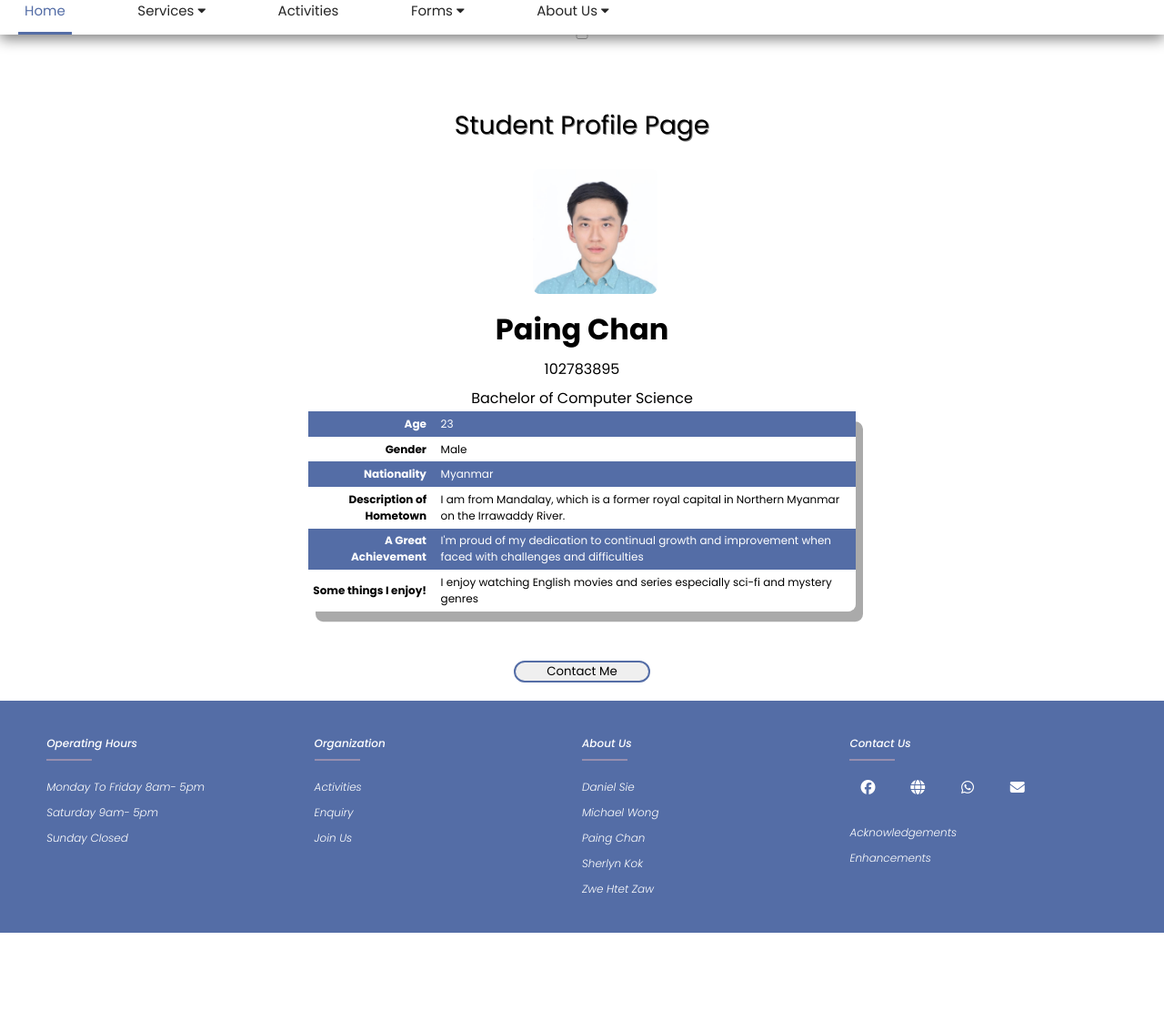
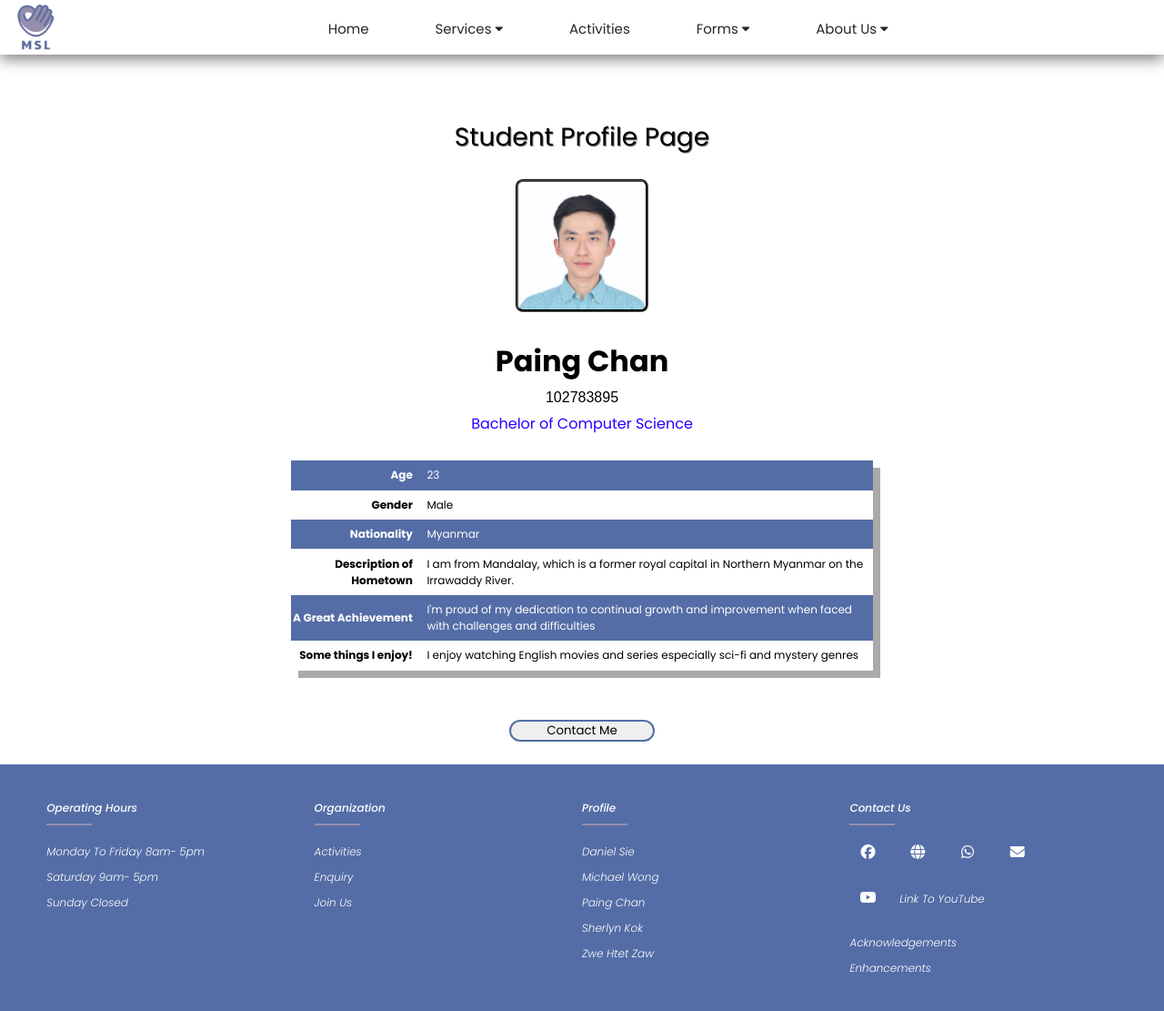
Before and after one commit to Zwe-Zwe/Inquiry-Project-Assignment, a PHP site: page /paing.html in a window 1280 px wide. Shown: the whole page at 91% size. Before the commit the page ends 1025 px from the top, so only its background shows below. Run offline with PHP 8.4, Linux system fonts and the light colour scheme.

Commit message:
fixed profiel page

```diff
--- a/paing.html
+++ b/paing.html
@@ -5,7 +5,7 @@
     <meta charset="utf-8" />
     <meta name="description" content="" />
     <meta name="keywords" content="" />
-    <meta name="author" content="Michael Wong" />
+    <meta name="author" content="Michael" />
     <meta name="viewport" content="width=device-width, initial-scale=1" />
     <link rel="stylesheet" href="styles/style.css" />
     <link
@@ -18,16 +18,27 @@
       href="https://cdnjs.cloudflare.com/ajax/libs/font-awesome/4.7.0/css/font-awesome.min.css"
     />
   </head>
-
   <body>
     <header>
-      <a href="https://arekku21.github.io/MSL-Medical/" class="logo">MSL</a>
+      <a href="https://arekku21.github.io/MSL-Medical/" id="logo"
+        ><img id="res_logo" src="images/logo2.png"
+      /></a>
       <input class="side-menu" type="checkbox" id="side-menu" />
       <label class="hamb" for="side-menu"
         ><span class="hamb-line"></span
       ></label>
       <nav>
         <ul class="navbar">
+          <div class="nav_div">
+            <div id="logo_div">
+              <a href="index.html"
+                ><img
+                  src="images/logo2.png"
+                  alt="Sarawak Society for the Deaf"
+                  id="msl_logo"
+              /></a>
+            </div>
+            <div id="nav_menu">
               <li><a href="index.html">Home</a></li>
               <li class="subnav">
                 <a href="#">Services <i class="fa fa-caret-down"></i></a>
@@ -49,51 +60,67 @@
               <li class="subnav">
                 <a href="#">About Us <i class="fa fa-caret-down"></i></a>
                 <ul class="submenu">
-              <li><a href="#">&#128100; Daniel Sie</a></li>
-              <li><a href="#">&#128100; Michael Wong</a></li>
-              <li><a href="#">&#128100; Paing Chan</a></li>
-              <li><a href="#">&#128100; Sherlyn Kok</a></li>
-              <li><a href="#">&#128100; Zwe Htet Zaw</a></li>
+                  <li><a href="daniel.html">&#128100; Daniel Sie</a></li>
+                  <li><a href="michael.html">&#128100; Michael Wong</a></li>
+                  <li><a href="paing.html">&#128100; Paing Chan</a></li>
+                  <li><a href="sherlyn.html">&#128100; Sherlyn Kok</a></li>
+                  <li><a href="zwe.html">&#128100; Zwe Htet Zaw</a></li>
                 </ul>
               </li>
+            </div>
+          </div>
         </ul>
       </nav>
     </header>
 
-    <section class="profile-section space">
-      <div class="title">Student Profile Page</div>
+    <article id="profile-page">
+      <!--Picture and credentials section-->
+      <section>
+        <div id="title">Student Profile Page</div>
+
         <br />
+
         <!--padding in between sections-->
-      <div class="pic">
-        <span class="cpt">
+        <div id="pic">
+          <span id="cpt">
             <span
               ><p>
-              Hi! I'm William and currently a first-year Computer Science Degree
-              student in Swinburne, Sarawak.
+                Hi! I'm William and currently a first-year Computer Science
+                Degree student in Swinburne, Sarawak.
               </p></span
             >
           </span>
-        <img src="images/paing.jpg" alt="Picture of Paing" class="pfp" />
+          <img src="images/paing.jpg" alt="Picture of Paing" id="pfp" />
         </div>
-      <div class="credentials">
-        <p class="name">Paing Chan</p>
-        <p class="student_id">102783895</p>
-        <p class="course">Bachelor of Computer Science</p>
+
+        <div id="credentials">
+          <p id="name">Paing Chan</p>
+          <p id="student_id">102783895</p>
+          <p id="course">Bachelor of Computer Science</p>
         </div>
-      <div class="table">
-        <table class="info_t">
+      </section>
+
+      <br />
+
+      <!--Information section-->
+      <section>
+        <div id="table">
+          <table id="info_t">
             <tr class="odd">
               <th>Age</th>
               <td>23</td>
             </tr>
+
             <tr class="even">
               <th>Gender</th>
               <td>Male</td>
             </tr>
+
             <tr class="odd">
               <th>Nationality</th>
               <td>Myanmar</td>
             </tr>
+
             <tr class="even">
               <th>Description of Hometown</th>
               <td>
@@ -101,6 +128,7 @@
                 Myanmar on the Irrawaddy River.
               </td>
             </tr>
+
             <tr class="odd">
               <th>A Great Achievement</th>
               <td>
@@ -108,6 +136,7 @@
                 when faced with challenges and difficulties
               </td>
             </tr>
+
             <tr class="even">
               <th>Some things I enjoy!</th>
               <td>
@@ -117,13 +146,21 @@
             </tr>
           </table>
         </div>
+      </section>
+
       <br /><br />
-      <div class="email">
+
+      <!--Email section-->
+      <section>
+        <div id="email">
           <button>
-          <a href="mailto:102783895@students.swinburne.edu.my"> Contact Me </a>
+            <a href="mailto:102783895@students.swinburne.edu.my">
+              Contact Me
+            </a>
           </button>
         </div>
       </section>
+    </article>
 
     <footer>
       <div class="container">
@@ -145,13 +182,13 @@
             </ul>
           </div>
           <div class="footer-col">
-            <h4>about us</h4>
+            <h4>profile</h4>
             <ul>
-              <li><a href="#">Daniel Sie</a></li>
-              <li><a href="#">Michael Wong</a></li>
-              <li><a href="#">Paing Chan</a></li>
-              <li><a href="#">Sherlyn Kok</a></li>
-              <li><a href="#">Zwe Htet Zaw</a></li>
+              <li><a href="daniel.html">Daniel Sie</a></li>
+              <li><a href="michael.html">Michael Wong</a></li>
+              <li><a href="paing.html">Paing Chan</a></li>
+              <li><a href="sherlyn.html">Sherlyn Kok</a></li>
+              <li><a href="zwe.html">Zwe Htet Zaw</a></li>
             </ul>
           </div>
           <div class="footer-col">
@@ -170,6 +207,8 @@
                 ><i class="fa-solid fa-envelope"></i
               ></a>
               <br />
+              <a href="#"><i class="fa-brands fa-youtube"></i></a>
+              <span id="youtube-link">Link to YouTube</span>
             </div>
             <a class="footer-essentials" href="acknowledgement.html"
               >Acknowledgements</a
--- a/styles/style.css
+++ b/styles/style.css
@@ -37,116 +37,148 @@ h3 {
 
 /* Profile */
 
-.profile-section {
+#profile-page {
+  /* gave it an id instead of body */
+  margin-top: 8%;
   display: flex;
   flex-direction: column;
   gap: 1px;
-  div {
+}
+#title,
+#pic,
+#credentials,
+#table,
+#email {
+  height: auto; /* changed from 200px */
   width: 50%;
   margin: 0 auto;
 }
-  .title {
+#title {
   font-size: 175%;
   text-shadow: 1px 1px #808080;
   color: #000;
   width: 30%;
   height: 10%;
   text-align: center;
-  }
-  .pic {
+  min-width: 400px;
+}
+#name {
+  font-size: 200%;
+  font-weight: bold;
+}
+#student_id,
+#course {
+  font-size: 100%;
+}
+#student_id {
+  font-family: Arial, sans-serif; /* Arial font */
+}
+#course {
+  color: rgb(38, 0, 255); /* colour for the course */
+}
+#pic {
   width: 30%;
   height: 10%;
 }
-  .pic img {
-    max-width: 38%;
-    max-height: 75%;
+#pic img {
+  width: 38%;
+  height: 75%;
+  /* min-width:125px; */
   margin: 0 auto;
   position: relative;
-    left: 35%;
+  margin-left: 31%;
   z-index: -1;
   border-radius: 0.5em;
-  }
-  .cpt:hover ~ .pfp {
+  border: 3px groove rgb(0, 0, 0); /* groove border */
+}
+#cpt:hover ~ #pfp {
   transform: scale(1.2);
-    -webkit-filter: brightness(40%);
+  -webkit-filter: brightness(10%);
   -webkit-filter: blur(200%);
-    filter: brightness(40%) blur(200%);
-    -webkit-transition: all 3s ease;
-    -o-transition: all 3s ease;
-    transition: all 3s ease;
-  }
-  .cpt {
+  filter: brightness(10%), blur(200%); /* added */
+  -webkit-transition: all 1.6s ease;
+  -o-transition: all 1.6s ease;
+  transition: all 1.6s ease;
+}
+#cpt {
   color: white;
-    width: 10%;
-    height: 10%;
-    padding: 2em 0.5em 0em 0.5em;
+  min-width: 100px;
+  width: 12%;
+  height: 70%;
+  padding: 1.5em 0.1em 0em 0.1em;
   opacity: 0%;
   position: absolute;
-    left: 46%;
+  left: 44.3%;
   -webkit-transition: all 0.5s ease-in-out;
   -o-transition: all 0.5s ease-in-out;
   transition: all 0.5s ease-in-out;
   z-index: 1;
-  }
-  .cpt:hover {
+  font-size: 15px;
+  text-align: center;
+}
+#cpt p {
+  font-size: 82%;
+}
+#cpt:hover {
   -webkit-opacity: 100%;
   opacity: 100%;
 }
-  .cpt p {
-    font-size: 10.8px;
-  }
-  .credentials {
+
+#credentials {
   text-align: center;
+  margin: 0 auto;
   height: 10%;
-  }
-  .credentials p {
+  min-width: 500px;
+  padding-top: 1em;
+}
+#credentials p {
   margin-top: 7px;
   margin-bottom: 1px;
 }
-  .name {
-    font-size: 200%;
-    font-weight: bold;
-  }
-  .student_id,
-  .course {
-    font-size: 100%;
-  }
-  .info_t {
+#info_t {
   margin: auto;
-    box-shadow: 0.5rem 0.7rem #0005;
+  box-shadow: 0.5rem 0.5rem #0005;
   background-color: #fffb;
-    border-radius: 0.7em;
   border-collapse: collapse;
   font-size: 12px;
   min-width: 50%;
 }
-  th {
+#table {
+  height: 100%;
+  min-width: 450px;
+}
+#info_t th {
   text-align: right;
   padding-right: 0.6em;
 }
-  td {
-    padding: 0.4em;
+#info_t td {
+  padding: 0.6em;
   padding-left: 0.7em;
 }
 .odd {
   background-color: var(--clr-secondary);
   color: #ffff;
 }
-  .email {
+.even {
+  background-color: var(--clr-primary);
+  color: #000000;
+}
+#email {
   text-align: center;
+  margin-bottom: 2%;
 }
 button {
   width: 25%;
   height: 15%;
-    margin: 0 auto 20px;
+  margin: 0 auto;
   border-radius: 1.7em;
   border: 2px solid var(--clr-secondary);
   color: #000000;
+  min-width: 150px;
 }
 button:hover {
   background-color: var(--clr-secondary);
   transition: all 0.1s ease;
-    cursor: pointer;
 }
 button:hover a {
   color: white;
```
Also changed, not shown: other parts of styles/style.css (+38 -0 lines), index.html (+29 -9 lines). Lines whose indentation alone changed are shown as unchanged.
